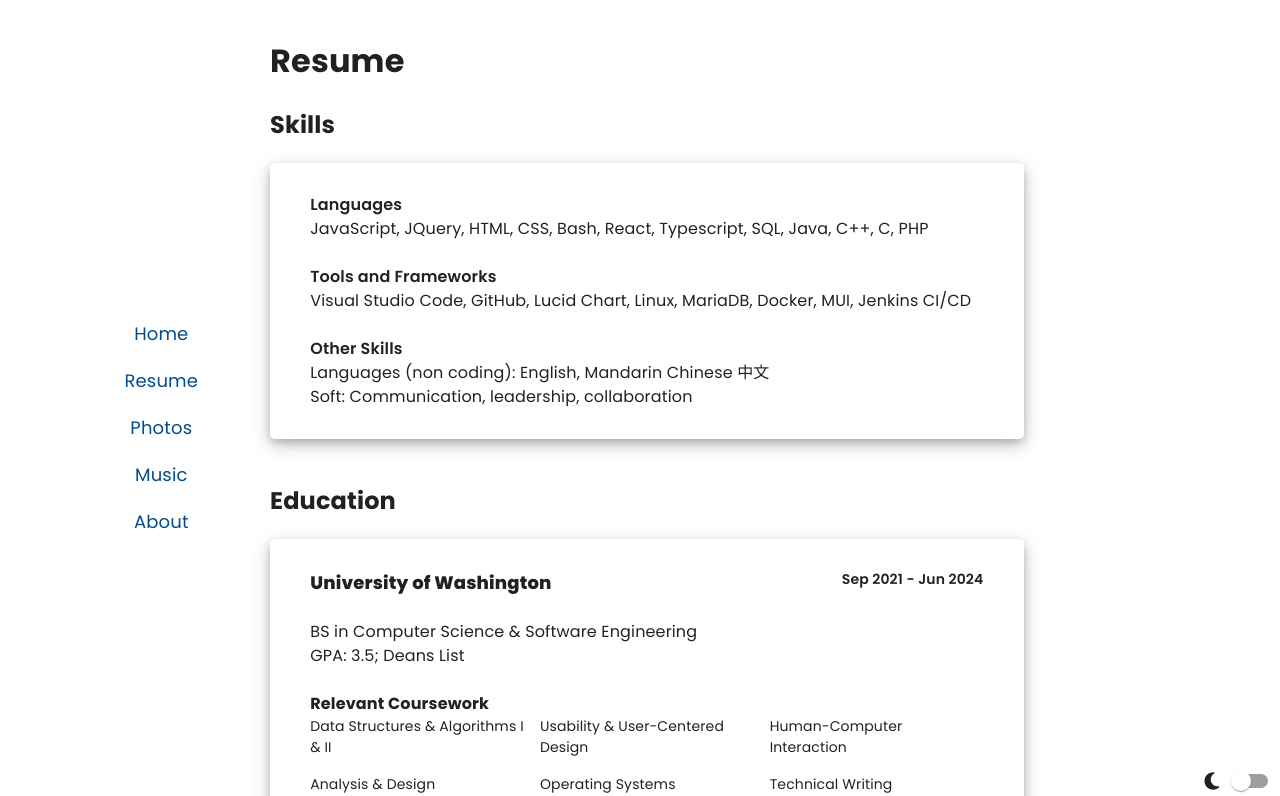
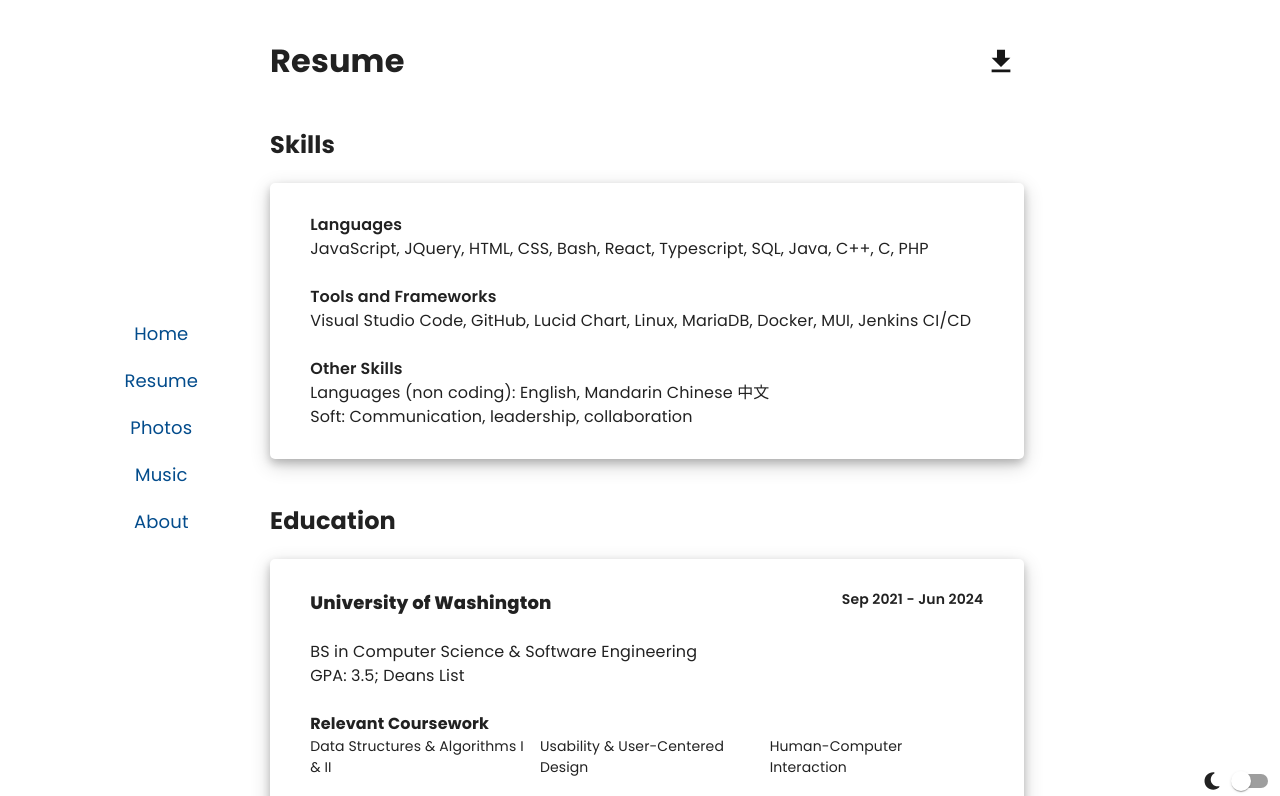
Before and after one commit to jinevang/personal-site, a React (Create React App) app: page /resume in a window 1280 px wide. Shown: the top 796 px of the page. Built offline with nearby package versions, Linux system fonts and the light colour scheme.

Commit message:
add download link to resume

```diff
--- a/src/pages/ResumePage.tsx
+++ b/src/pages/ResumePage.tsx
@@ -1,8 +1,10 @@
 import React, { useEffect } from 'react';
 
-import { Box, Grid2 as Grid, Typography, useTheme } from '@mui/material';
+import { Box, Grid2 as Grid, IconButton, Typography, useTheme } from '@mui/material';
 import { theme } from 'styles/BasicTheme';
 import styled from '@emotion/styled';
+import { IoMdDownload } from "react-icons/io";
+
 
 const ResumeCard = styled(Box)({
   borderRadius: '5px',
@@ -60,6 +62,10 @@ const StyledResumePage = styled(Box)({
     'h2': {
       textAlign: 'center',
     },
+    '& .resume-download-box': {
+      alignItems: 'center',
+      justifyContent: 'center'
+    },
     width: '90vw',
     paddingBottom: '3rem'
   },
@@ -76,7 +82,12 @@ const ResumePage = () => {
 
   return(
     <StyledResumePage>
-      <h1>Resume</h1>
+      <Box className='resume-download-box' sx={{
+        display: 'flex',
+        alignItems: 'center',
+        justifyContent: 'space-between'
+      }}><h1>Resume</h1> <IconButton href={require('../assets/resume.pdf')} download='EvanJinGreyResume'><IoMdDownload color={themeUser.palette.primary.contrastText} size='30'/></IconButton>
+      </Box>
       <h2>Skills</h2>
       <ResumeCard sx={{backgroundColor: resumeCardBackground}}>
           <Typography color='contrastText'fontWeight={600}>Languages</Typography>
--- a/src/styles/basic-styles.tsx
+++ b/src/styles/basic-styles.tsx
@@ -6,6 +6,10 @@ import { theme } from './BasicTheme';
 export const StyledCenter = styled(Box)({
   position: 'absolute',
   gap: '100px',
+
+  '& p': {
+    fontFamily: 'inherit',
+  },
   [theme.breakpoints.up('lg')]: {
     marginLeft: '-50px',
     display: 'flex',
```
Also changed, not shown: 1 other file (tests, documents, lock files or other folders).
